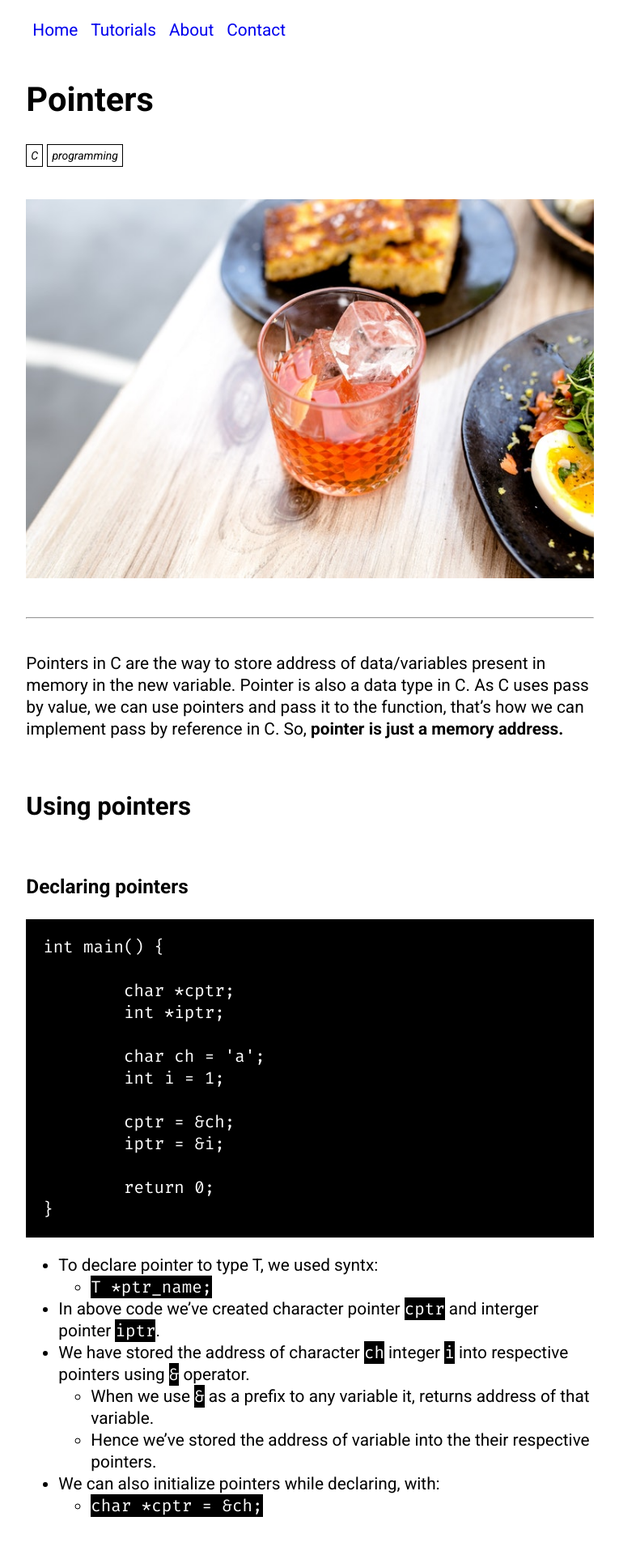
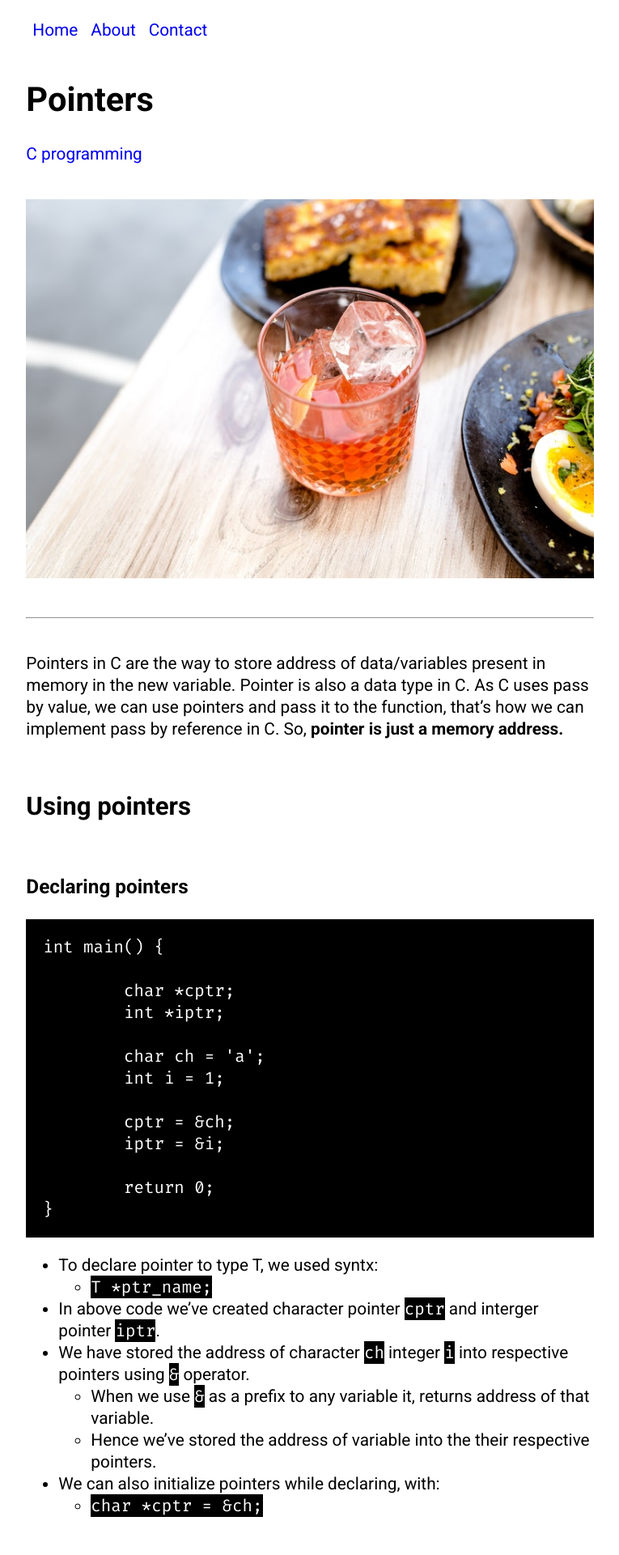
Before and after one commit to sumeetmathpati/sumeetmathpati.github.io, a Jekyll site: the page built from C programming/_posts/2018-06-12-Computer-networks.md, in a window 1280 px wide. Shown: the top 1920 px of the page at 81% size, without its empty margins (257-1022 px from the left). Built offline with Jekyll 4.4.1, drawn with Linux system fonts in a browser that asks for light colours; some of the changed text lies outside the part shown.

Commit message:
Removed archives

```diff
--- a/Gemfile
+++ b/Gemfile
@@ -18,7 +18,6 @@
   gem "jekyll-feed", "~> 0.12"
   gem 'jekyll-paginate'
   gem 'jekyll-seo-tag'
-  gem 'jekyll-archives'
   gem 'jekyll-sitemap'
 end
 
--- a/_config.yml
+++ b/_config.yml
@@ -16,22 +16,10 @@
 plugins:
   - jekyll-feed
   - jekyll-seo-tag
-  - jekyll-archives
   - jekyll-paginate
   - jekyll-sitemap
 
 
 # Pagination
-paginate: 6
+paginate: 10
 paginate_path: /page:num/
-
-jekyll-archives:
-  enabled:
-    all
-  layout: 'archive'
-  permalinks:
-    year: '/:year/'
-    month: '/:year/:month/'
-    day: '/:year/:month/:day/'
-    tag: '/tag/:name/'
-    category: '/category/:name/'
--- a/_layouts/default.html
+++ b/_layouts/default.html
@@ -11,7 +11,7 @@
 
             <ul id="navbar">
                 <li><a href="{{ site.baseurl }}/index.html">Home</a></li>
-                <li class="dropdown">
+                <!-- <li class="dropdown">
                     <a href="javascript:void(0)" class="dropbtn">Tutorials</a>
                     <div class="dropdown-content">
                         {% for category in site.categories %}
@@ -19,7 +19,7 @@
                         <a href="/category/{{ category_name | slugify }}/">{{ category_name | replace: "-", " " }}</a>
                         {% endfor %}
                     </div>
-                </li>
+                </li> -->
                 <li><a href="{{ site.baseurl }}/about.html">About</a></li>
                 <li><a href="{{ site.baseurl }}/contact.html">Contact</a></li>
 
--- a/_layouts/post.html
+++ b/_layouts/post.html
@@ -59,11 +59,3 @@
 <!-- End Categories -->
 
 <hr>
-
-<p style="font-style: italic;">Explore:</p>
-
-{% for tag in site.tags %}
-{% assign tag_name = tag[0] %}
-<span class="tag-label"><a
-        href="/tag/{{ tag_name | slugify }}/">{{ tag_name | replace: "-", " " }}</a></span>
-{% endfor %}
--- a/_sass/tinyblog.scss
+++ b/_sass/tinyblog.scss
@@ -132,18 +132,6 @@
   margin-top: 1rem;
 }
 
-.tag-label {
-  font-size: 14px;
-  padding: 5px;
-  border: 1px solid black;
-}
-
-.tag-label a {
-  font-style: italic;
-  color: black;
-}
-
-
 li.dropdown {
   display: inline-block;
 }
--- a/index.html
+++ b/index.html
@@ -7,10 +7,7 @@
 <div class="post">
 
   <a class="post_title" href="{{ site.baseurl }}{{ post.url }}">{{ post.title }}</a> <br>
-  <p class="post_date">{{ post.date | date_to_long_string }}</p>
-  {% for tag in post.tags %}
-  <span class="tag-label"><a href="/tag/{{ tag | slugify }}/">{{ tag | replace: "-", " " }}</a></span>
-  {% endfor %}
+  <!-- <p class="post_date">{{ post.date | date_to_long_string }}</p> -->
 
 </div>
 {% endfor %}
```
Also changed, not shown: _layouts/archive.html (deleted, +0 -33 lines).
